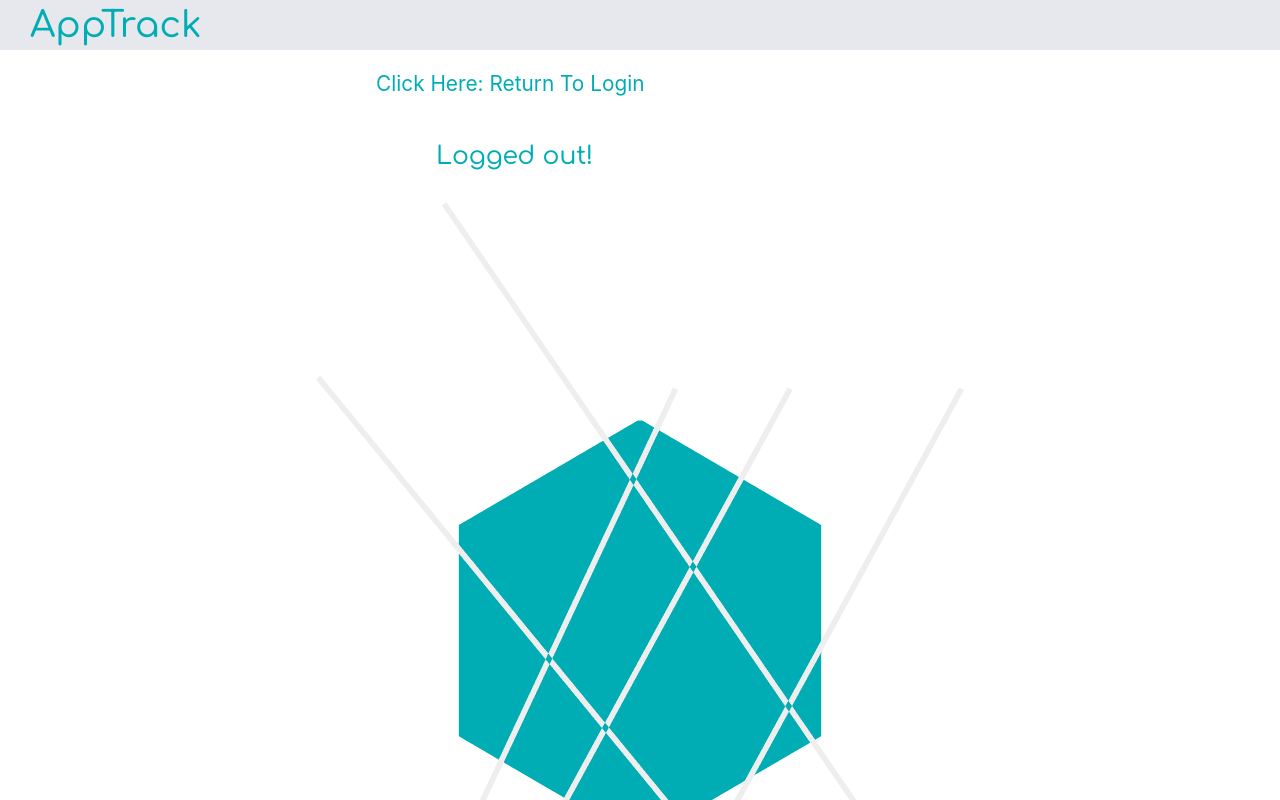
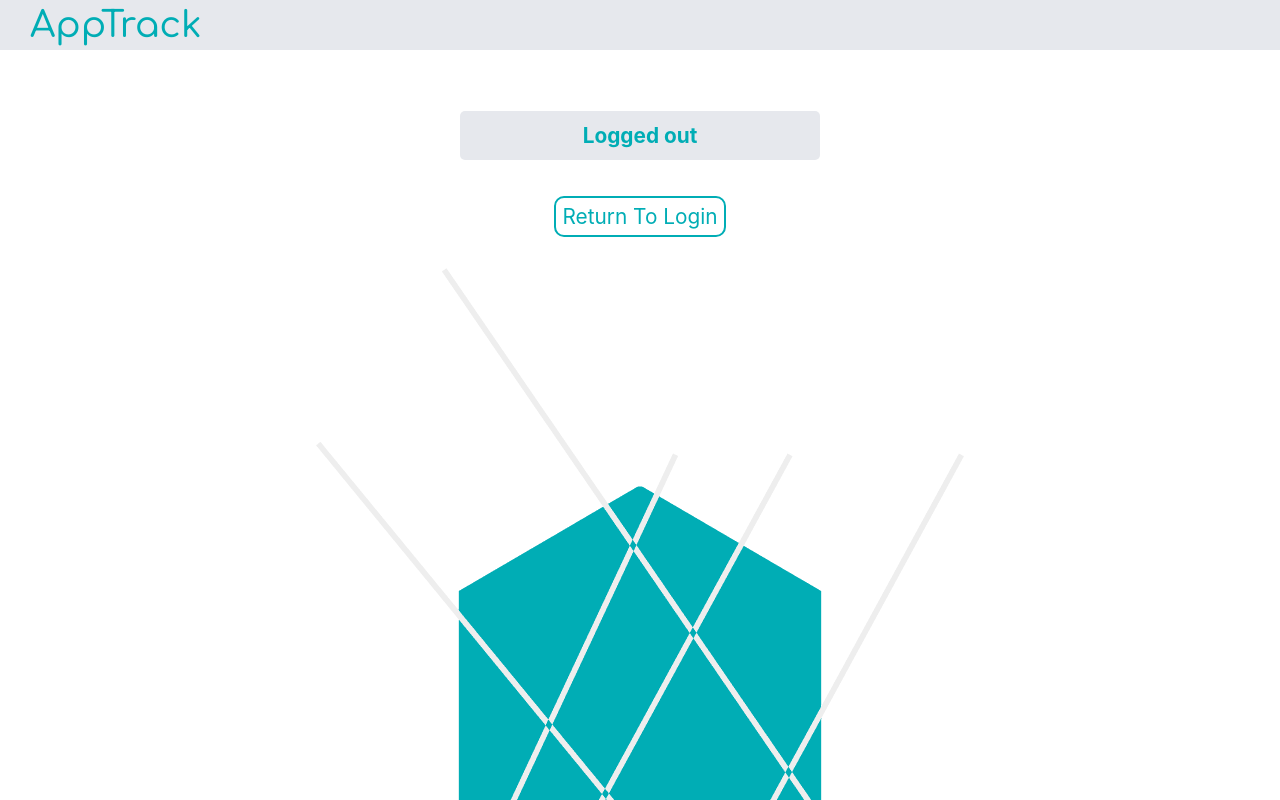
Before and after one commit to jmorales22/Application-tracker-frontend, a React (Create React App) app: page /companies/1 in a window 1280 px wide. Shown: the top 800 px of the page. Built offline with nearby package versions, Linux system fonts and the light colour scheme.

Commit message:
finished styling default screen and minor changes to app input

```diff
--- a/src/components/ApplicationForm.jsx
+++ b/src/components/ApplicationForm.jsx
@@ -109,7 +109,6 @@ class ApplicationForm extends Component {
                   <AppTitle>
                     <div>Complete your application information</div>
                   </AppTitle>
-                  <DividingLine></DividingLine>
                   <AppFormBox>
                     <Centered>
                       <form onSubmit={(e) => this.handleSubmit(e)}>
--- a/src/components/ProtectedRoute.jsx
+++ b/src/components/ProtectedRoute.jsx
@@ -1,7 +1,7 @@
 import React from "react";
 import { Route, Link } from "react-router-dom";
 import { LoginConsumer } from "../context/LoginContext";
-import { LogoImage, DefaultMain, Centered } from '../components/styled';
+import { IntTitle, DefaultMain, Centered, DivLikeButton } from './styled';
 import logo_transparent from '../images/logo_transparent.png';
 import {  LogoImageProtected } from './styled';
 
@@ -24,17 +24,24 @@ const ProtectedRoute = ({ component: Component, ...rest }) => (
               <DefaultMain>
                 <div>
                   <div>
+                    <br />
+                    <Centered>
+                      <IntTitle>Logged out</IntTitle>
+                    </Centered>
                     <Link to="/login" style={linkStyle}>
-                <p style ={altpstyle}>Click Here: Return To Login</p>
+                      <Centered>
+                        <DivLikeButton>
+                          Return To Login
+                        </DivLikeButton>
+                      </Centered>
                     </Link>
                   </div>
-                <div style={centerDiv}>
-                <p>Logged out!</p>
-                </div>
                   <div>
+                    <Centered>
                       <LogoImageProtected>
                         <img style={img} src={logo_transparent} alt="App Track"></img>
                       </LogoImageProtected>
+                    </Centered>
                   </div>
                 </div>
                 </DefaultMain>
@@ -68,9 +75,6 @@ const headerStyle = {
   background: "#e6e8ed",
   margin: "0",
 };
-const altpstyle = {
-  marginLeft: "28%",
-}
 const img = {
   display: 'flex',
   justifyContent: 'center',
--- a/src/components/styled.js
+++ b/src/components/styled.js
@@ -49,8 +49,9 @@ export const LoginTitle = styled.div`
   margin-bottom: 5%;
   font-size: 1.5em;
   font-weight: bold;
+  font-family: Comfortaa, cursive;
   text-align: center;
-  color: black;
+  color: #3b3b3b;
 `;
 
 export const InputDate = styled.input`
@@ -129,6 +130,13 @@ export const LoginButton = styled.button`
   font-family: Lato, sans-serif;
   margin-top: 35px;
   padding: 0px;
+`;
+
+export const DivLikeButton = styled.div`
+  border: 2px solid #00adb5;
+  border-radius: 10px;
+  padding: 6px;
+  margin-bottom: 2%;
 `;
 
 export const CreateButton = styled.button`
```
Lines whose indentation alone changed are shown as unchanged.
